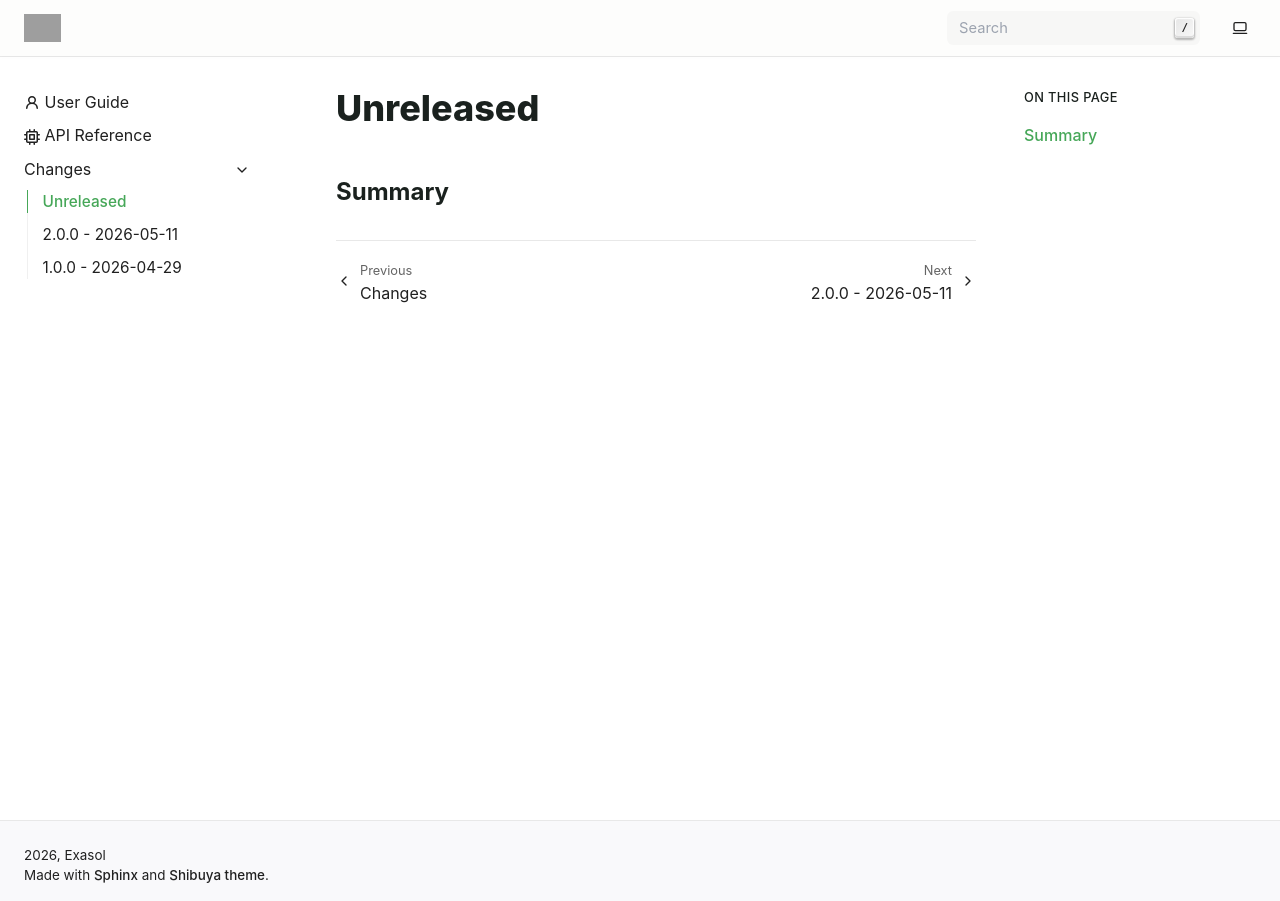
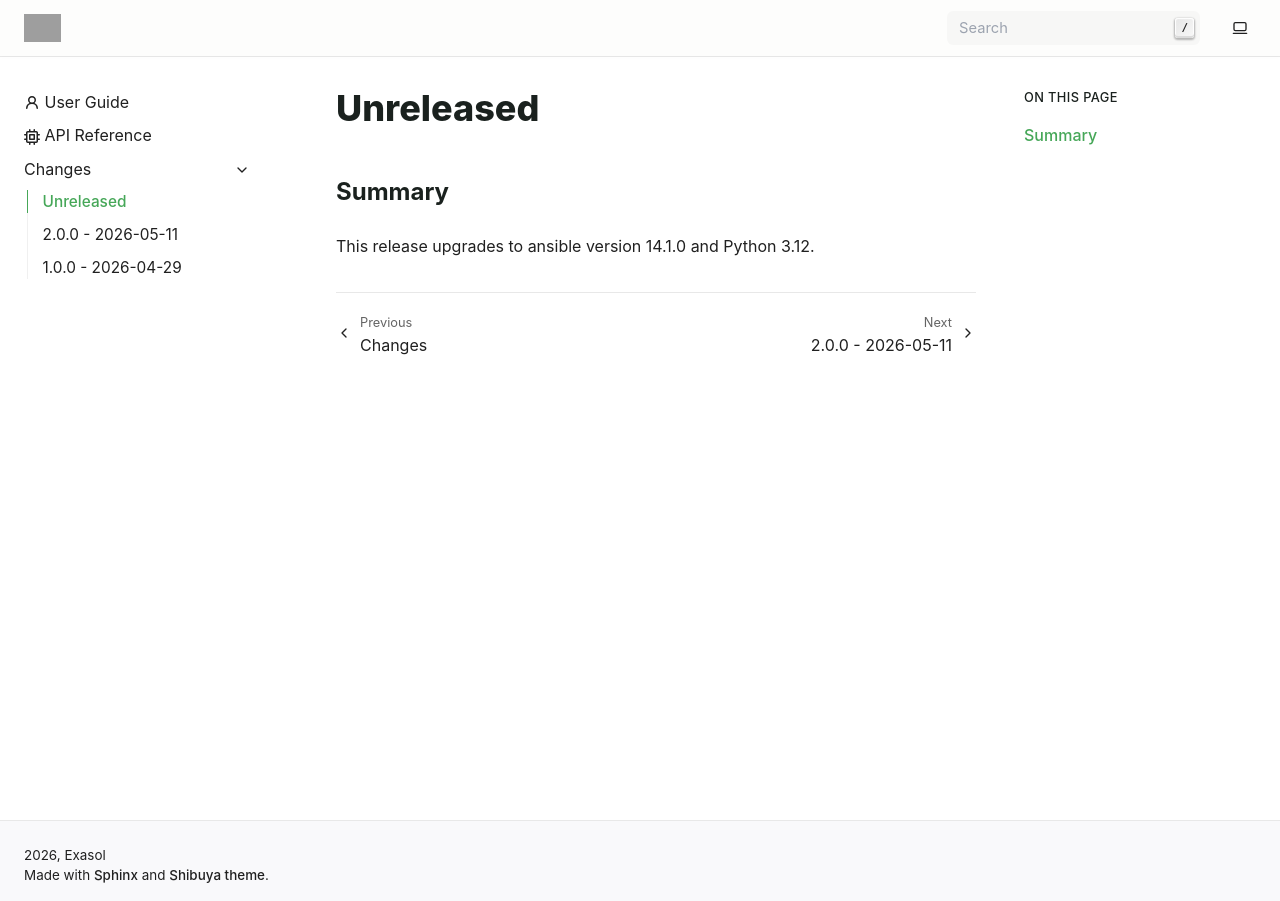
Before and after one commit to exasol/ansible-runner-wrapper, a Sphinx documentation site: the page built from doc/changes/unreleased.md, in a window 1280 px wide. Built offline with Sphinx 7.4.7, drawn with Linux system fonts in a browser that asks for light colours; pages that are not in the unit, such as notebooks, are missing from menus; grey boxes are pictures that could not be loaded.

Commit message:
Add changelog entry

```diff
--- a/doc/changes/unreleased.md
+++ b/doc/changes/unreleased.md
@@ -1,3 +1,5 @@
 # Unreleased
 
 ## Summary
+
+This release upgrades to ansible version 14.1.0 and Python 3.12.
```
